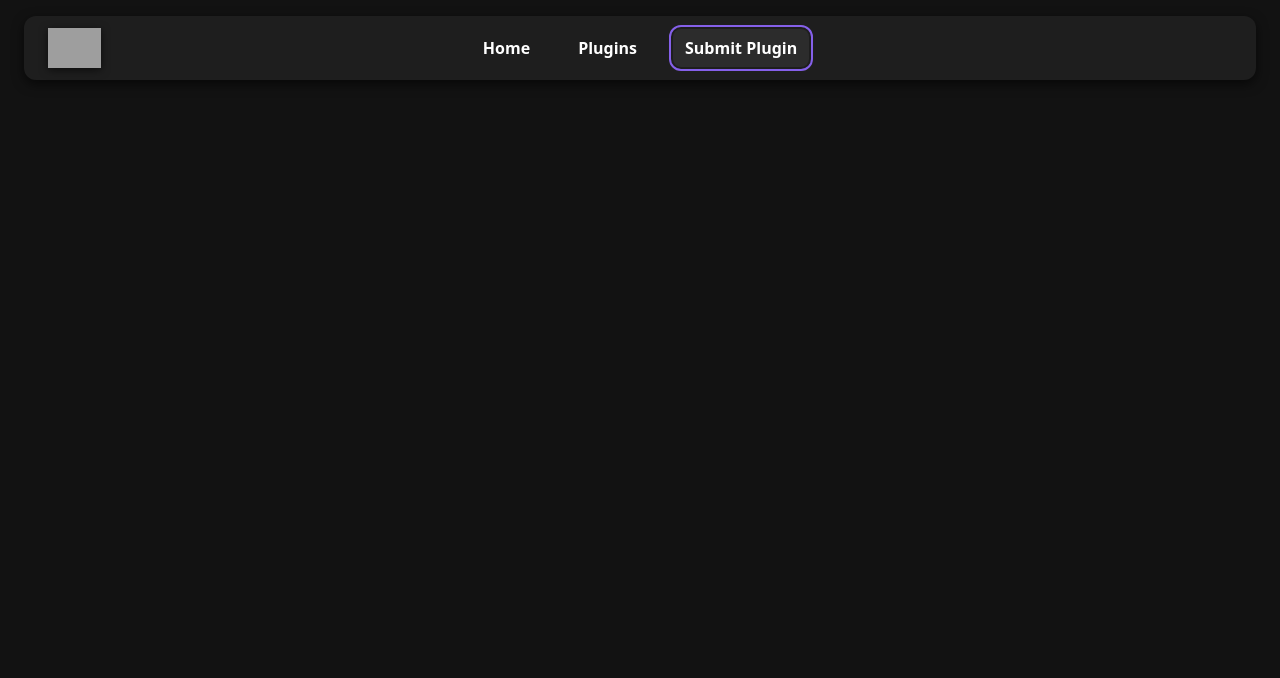
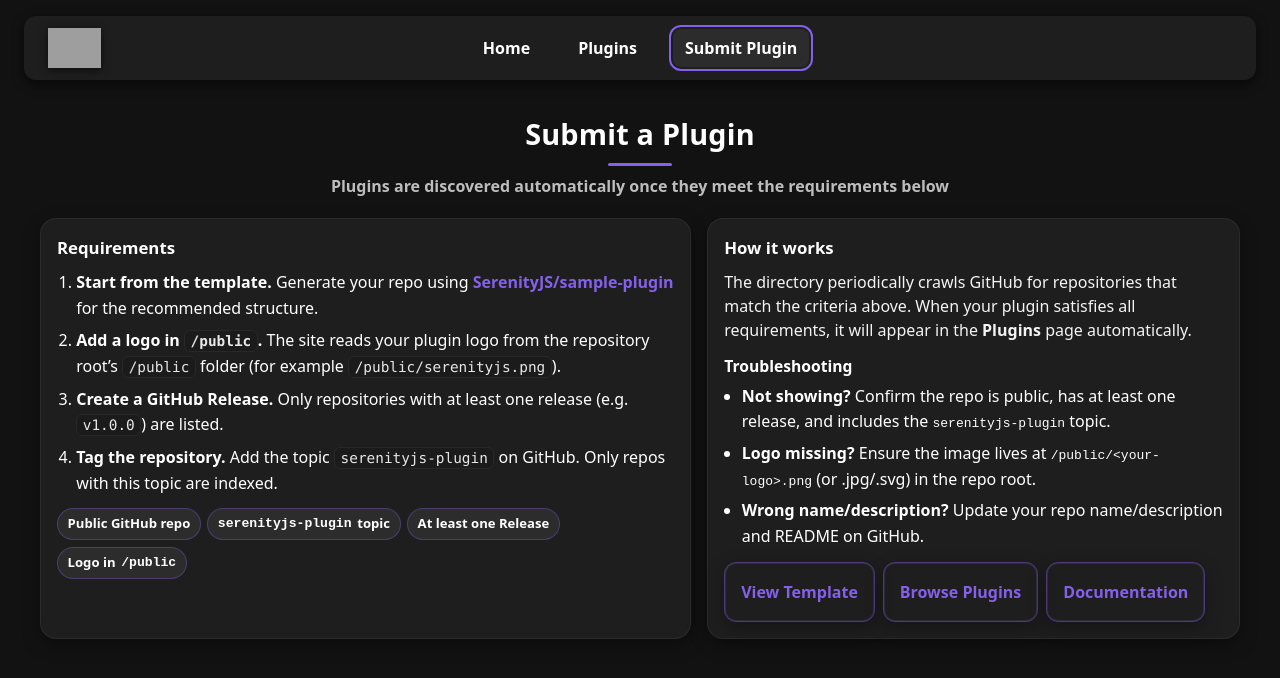
Before and after one commit to SerenityJS/plugin-repository, a React (Vite) app: page /submit in a window 1280 px wide. Shown: the top 678 px of the page. Built offline with nearby package versions, Linux system fonts and the light colour scheme; grey boxes are pictures that could not be loaded.

Commit message:
chore: add submit page

```diff
--- a/src/App.tsx
+++ b/src/App.tsx
@@ -6,6 +6,7 @@
 import Home from "./pages/home";
 import Plugins from "./pages/plugins";
 import PluginDetails from "./pages/plugin-details";
+import Submit from "./pages/submit";
 
 // import reactLogo from './assets/react.svg'
 // import viteLogo from '/vite.svg'
@@ -21,6 +22,7 @@
         <Routes>
           <Route path="/" element={<Home />}></Route>
           <Route path="/plugins" element={<Plugins />}></Route>
+          <Route path="/submit" element={<Submit />}></Route>
           <Route path="/plugins/:owner/:name" element={<PluginDetails />}></Route>
         </Routes>
       </main>
--- /dev/null
+++ b/src/pages/submit.css
@@ -0,0 +1,137 @@
+/* Submit page uses site variables from layout.css */
+.submit-page { color: var(--text); }
+
+/* Header */
+.submit-page .page-header {
+  text-align: center;
+  margin-bottom: 1.25rem;
+}
+.submit-page .page-header h1 {
+  margin: 0 0 0.35rem;
+  font-weight: 900;
+  letter-spacing: 0.2px;
+}
+.submit-page .page-header .subtitle {
+  margin: 0.5rem auto 0;
+  color: var(--muted);
+  font-weight: 700;
+  max-width: 70ch;
+}
+
+/* Two-column layout (stack on small screens) */
+.submit-grid {
+  display: grid;
+  grid-template-columns: 1.1fr 0.9fr;
+  gap: 1rem;
+}
+@media (max-width: 960px) {
+  .submit-grid { grid-template-columns: 1fr; }
+}
+
+/* Card container */
+.card {
+  background: var(--surface);
+  border: 1px solid rgba(255,255,255,0.06);
+  border-radius: 16px;
+  box-shadow: 0 6px 18px rgba(0,0,0,0.35);
+  padding: 1rem;
+}
+.card-title {
+  margin: 0 0 .6rem;
+  font-weight: 900;
+  font-size: 1.05rem;
+}
+
+/* Steps / requirements copy */
+.steps {
+  margin: 0;
+  padding-left: 1.2rem;
+  line-height: 1.6;
+}
+.steps li + li { margin-top: .45rem; }
+.steps a {
+  color: var(--accent);
+  text-decoration: none;
+  font-weight: 800;
+}
+.steps a:hover { text-decoration: underline; }
+.steps code {
+  font-family: ui-monospace, SFMono-Regular, Menlo, Consolas, "Liberation Mono", monospace;
+  font-size: 0.9em;
+  background: #1b1b1b;
+  color: #e7e7e7;
+  border: 1px solid rgba(255,255,255,0.06);
+  border-radius: 6px;
+  padding: 0.12rem 0.35rem;
+}
+
+/* Requirements chips */
+.reqs {
+  display: flex;
+  flex-wrap: wrap;
+  gap: 0.4rem;
+  margin-top: 0.75rem;
+}
+.req {
+  display: inline-flex;
+  align-items: center;
+  justify-content: center;
+  gap: 0.35rem;
+  height: 30px;
+  padding: 0 0.6rem;
+  border-radius: 999px;
+  background: #2c2c2c;
+  border: 1px solid rgba(255,255,255,0.06);
+  color: var(--muted);
+  font-weight: 800;
+  font-size: 0.82rem;
+  white-space: nowrap;
+}
+.req.ok { border-color: rgba(133,96,233,0.35); color: var(--text); }
+
+/* Body/list text inside cards */
+.body { margin: .4rem 0 .8rem; color: var(--text); opacity: .95; }
+.subhead { margin: .6rem 0 .35rem; font-weight: 900; font-size: .98rem; }
+.list { margin: 0; padding-left: 1.1rem; line-height: 1.6; }
+.list li + li { margin-top: .35rem; }
+
+/* Actions (use docs-style buttons to match your Home page) */
+.actions {
+  display: flex;
+  gap: 0.5rem;
+  flex-wrap: wrap;
+  margin-top: .8rem;
+}
+.btn {
+  display: inline-flex;
+  align-items: center;
+  justify-content: center;
+  min-height: 40px;
+  padding: 0.55rem 1rem;
+  border-radius: 12px;
+  border: 1px solid rgba(255,255,255,0.1);
+  text-decoration: none;
+  font-weight: 800;
+  color: #fff;
+  cursor: pointer;
+  transition: transform .2s, filter .2s, border-color .2s, box-shadow .2s, background .2s;
+}
+
+/* Docs-style accent-outline button (same as Home .btn.btn-docs) */
+.btn.btn-docs {
+  background: transparent;
+  color: var(--accent);
+  border-color: rgba(133,96,233,0.45);
+  box-shadow: inset 0 0 0 1px rgba(133,96,233,0.18), 0 6px 18px rgba(0,0,0,0.3);
+}
+.btn.btn-docs:hover {
+  background: rgba(133,96,233,0.12);
+  box-shadow: inset 0 0 0 1px rgba(133,96,233,0.25), 0 10px 24px rgba(0,0,0,0.45);
+  transform: translateY(-1px);
+}
+
+/* Responsive tweaks */
+@media (max-width: 720px) {
+  .submit-page .actions { gap: 0.5rem; }
+  .submit-page .btn { width: 100%; max-width: 420px; }
+}
--- /dev/null
+++ b/src/pages/submit.tsx
@@ -0,0 +1,105 @@
+import "../styles/layout.css";
+import "./submit.css";
+
+export default function Submit() {
+  return (
+    <section className="submit-page">
+      <div className="page-container">
+        <header className="page-header">
+          <h1>Submit a Plugin</h1>
+          <p className="subtitle">
+            Plugins are discovered automatically once they meet the requirements below
+          </p>
+        </header>
+
+        <div className="submit-grid">
+          {/* Requirements / How to be indexed */}
+          <section className="card">
+            <h2 className="card-title">Requirements</h2>
+            <ol className="steps">
+              <li>
+                <strong>Start from the template.</strong> Generate your repo using{" "}
+                <a
+                  href="https://github.com/SerenityJS/sample-plugin"
+                  target="_blank"
+                  rel="noreferrer"
+                >
+                  SerenityJS/sample-plugin
+                </a>{" "}
+                for the recommended structure.
+              </li>
+              <li>
+                <strong>Add a logo in <code>/public</code>.</strong> The site reads your plugin
+                logo from the repository root’s <code>/public</code> folder (for example{" "}
+                <code>/public/serenityjs.png</code>).
+              </li>
+              <li>
+                <strong>Create a GitHub Release.</strong> Only repositories with at least one
+                release (e.g. <code>v1.0.0</code>) are listed.
+              </li>
+              <li>
+                <strong>Tag the repository.</strong> Add the topic{" "}
+                <code>serenityjs-plugin</code> on GitHub. Only repos with this topic are indexed.
+              </li>
+            </ol>
+
+            <div className="reqs">
+              <div className="req ok">Public GitHub repo</div>
+              <div className="req ok"><code>serenityjs-plugin</code> topic</div>
+              <div className="req ok">At least one Release</div>
+              <div className="req ok">Logo in <code>/public</code></div>
+            </div>
+          </section>
+
+          {/* How it works + troubleshooting */}
+          <section className="card">
+            <h2 className="card-title">How it works</h2>
+            <p className="body">
+              The directory periodically crawls GitHub for repositories that match the
+              criteria above. When your plugin satisfies all requirements, it will
+              appear in the <strong>Plugins</strong> page automatically.
+            </p>
+
+            <h3 className="subhead">Troubleshooting</h3>
+            <ul className="list">
+              <li>
+                <strong>Not showing?</strong> Confirm the repo is public, has at least one
+                release, and includes the <code>serenityjs-plugin</code> topic.
+              </li>
+              <li>
+                <strong>Logo missing?</strong> Ensure the image lives at{" "}
+                <code>/public/&lt;your-logo&gt;.png</code> (or .jpg/.svg) in the repo root.
+              </li>
+              <li>
+                <strong>Wrong name/description?</strong> Update your repo name/description
+                and README on GitHub.
+              </li>
+            </ul>
+
+            <div className="actions">
+              <a
+                className="btn btn-docs"
+                href="https://github.com/SerenityJS/sample-plugin"
+                target="_blank"
+                rel="noreferrer"
+              >
+                View Template
+              </a>
+              <a className="btn btn-docs" href="/plugins">
+                Browse Plugins
+              </a>
+              <a
+                className="btn btn-docs"
+                href="https://www.serenityjs.net"
+                target="_blank"
+                rel="noreferrer"
+              >
+                Documentation
+              </a>
+            </div>
+          </section>
+        </div>
+      </div>
+    </section>
+  );
+}
```
